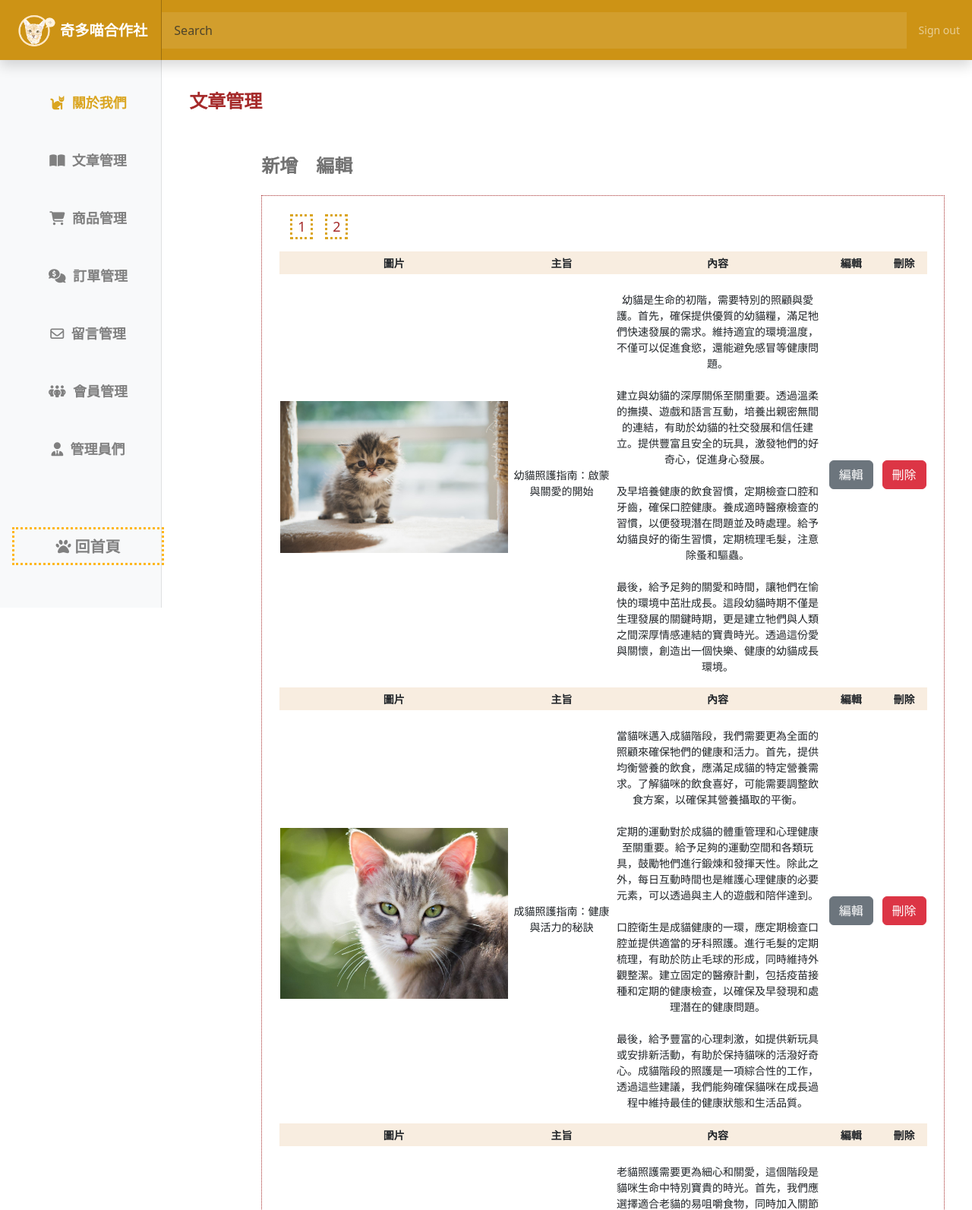
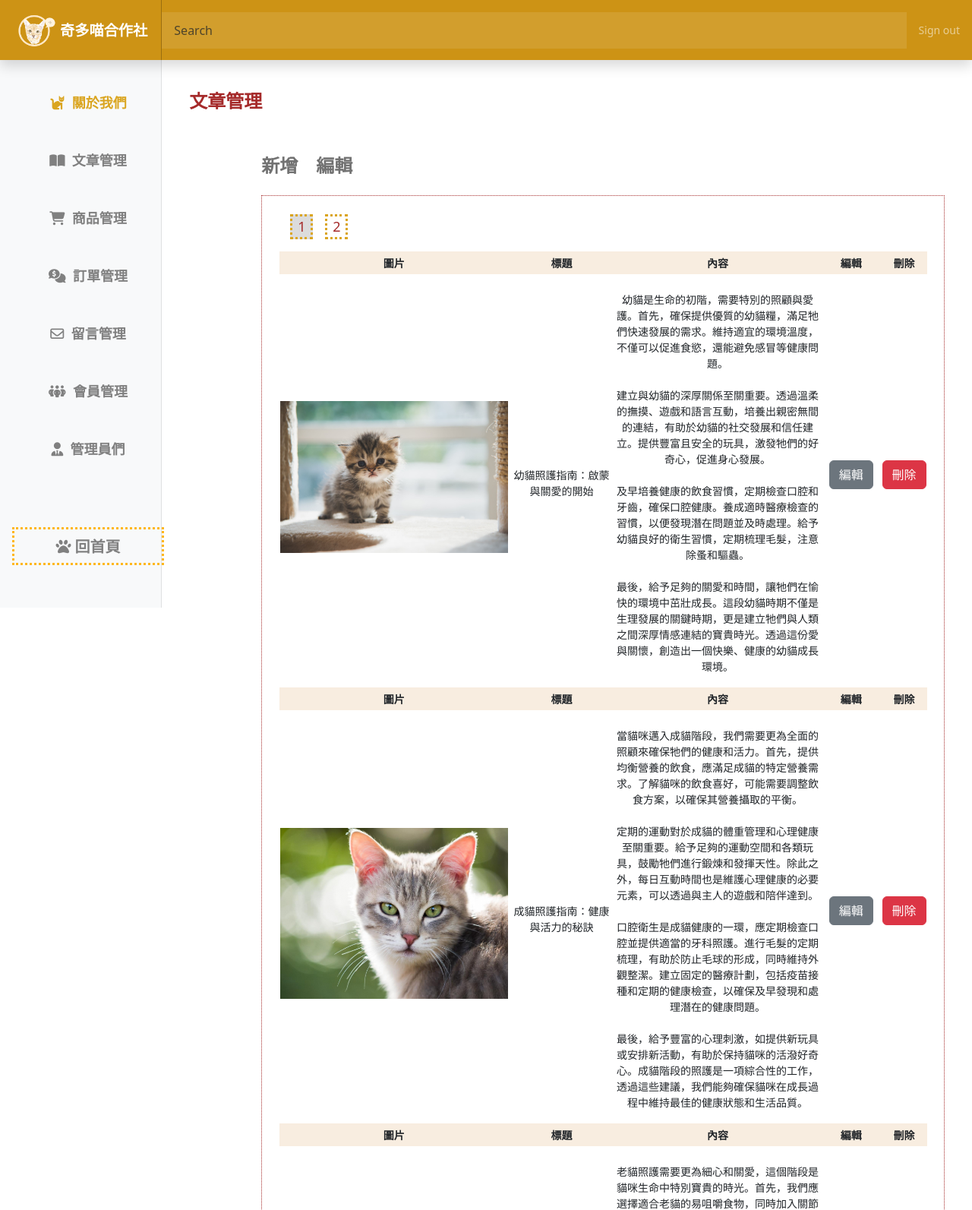
Before and after one commit to staybreeze/Portfolio, a PHP site: page /online_store/back/articles_edit.php?do=aboutUs in a window 1280 px wide. Shown: the top 1593 px of the page at 76% size. Run offline with PHP 8.4, Linux system fonts and the light colour scheme; data comes from the database, SQL or seed files in the repository.

Commit message:
style(online_store):標註後台各頁面之當前頁CSS

```diff
--- a/online_store/back/article_editing.php
+++ b/online_store/back/article_editing.php
@@ -130,7 +130,7 @@ include_once "../api/db.php"
               <h4 class=" color-brown  ms-95 ">標題</h4>
 
 
-              <input type="text" name="title" id="" value="<?= $article['title']; ?>" class=" ms-95" style="width:50%">
+              <input type="text" name="title" id="" value="<?= trim($article['title']); ?>" class=" ms-95" style="width:50%">
 
 
               </input>
@@ -138,7 +138,7 @@ include_once "../api/db.php"
               <h4 class="mt-5 color-brown ms-95">內容</h4>
               <textarea class="ms-95" name="content" style="width:80%">
 
-                <?= $article['content']; ?>
+                <?= trim($article['content']); ?>
             </textarea>
 
               <div class="d-flex mt-5">
--- a/online_store/back/articles_edit.php
+++ b/online_store/back/articles_edit.php
@@ -81,6 +81,17 @@ text-align: center;
 .pages:hover{
 background-color: gainsboro;
 }
+.currentPage{
+  background-color: gainsboro;
+  margin-left:30px;
+font-size: large;
+border:3px dotted goldenrod;
+color:brown;
+text-decoration: none;
+width:30px;
+text-align: center;
+
+}
 .ms-20{
 margin-left:21px
 
@@ -163,7 +174,10 @@ color:brown;
                 for ($i = 1; $i <= $pages; $i++) {
                   // $fontsize = ($now == $i) ? '24px' : '16px';
 
-                  echo "<a href='articles_edit.php?do=articles&edit&p=$i' style='font-size:'><div class='pages ms-3'> $i</div> </a>";
+                  $currentPage  = ($now == $i) ? 'currentPage' : 'pages';
+
+
+                  echo "<a href='?do=articles&p=$i'><div class='$currentPage ms-3'> $i</div> </a>";
 
                 }
                 // if ($now < $pages) {
@@ -193,7 +207,7 @@ color:brown;
 
             <th style="width:30%;background-color:#f8ede0">圖片</th>
 
-            <th style="width:20% ;background-color:#f8ede0">主旨</th>
+            <th style="width:20% ;background-color:#f8ede0">標題</th>
 
             <th style="width:40% ;background-color:#f8ede0">內容</th>
             <th style="width:10%;background-color:#f8ede0">編輯</th>
```
Also changed, not shown: online_store/articles/1703747189.php (+3 -10 lines), online_store/back/goods.php (+14 -1 lines), online_store/back/messages.php (+17 -2 lines).
